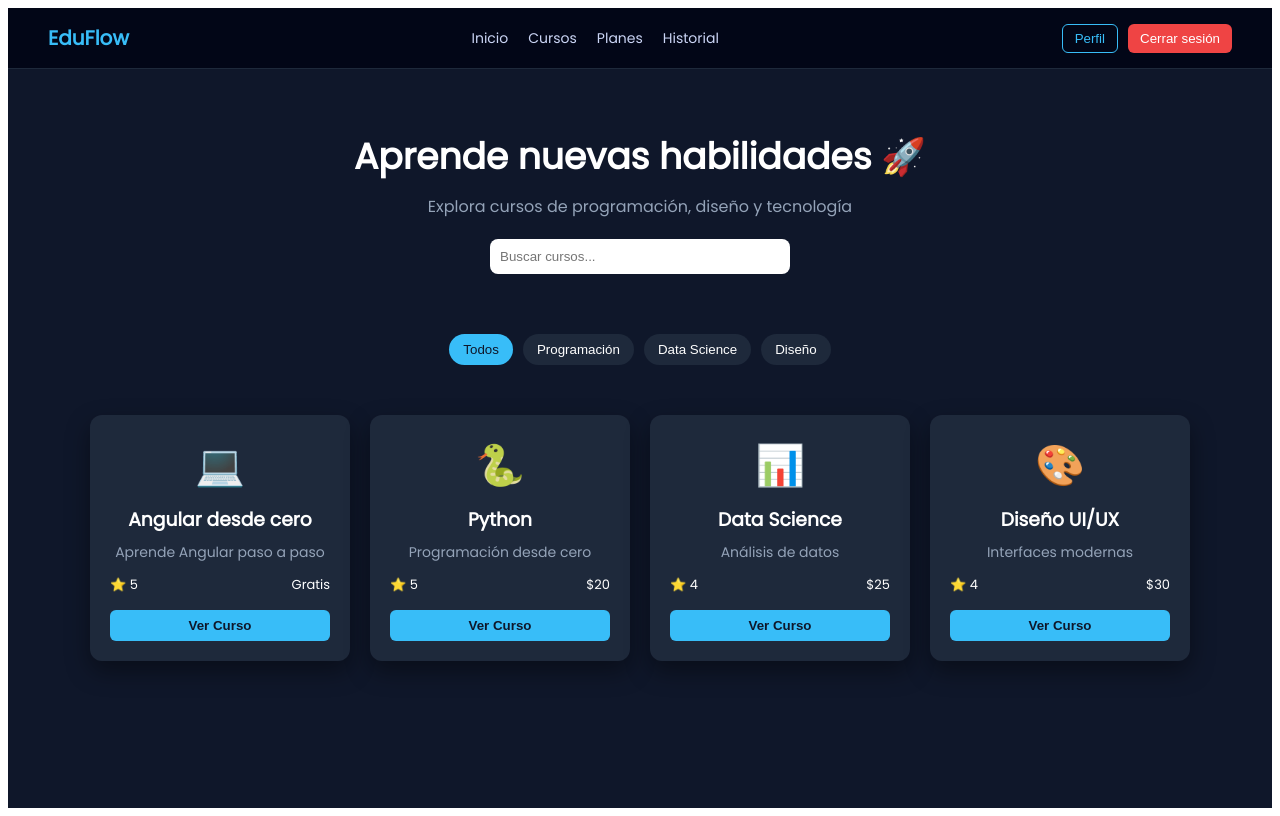
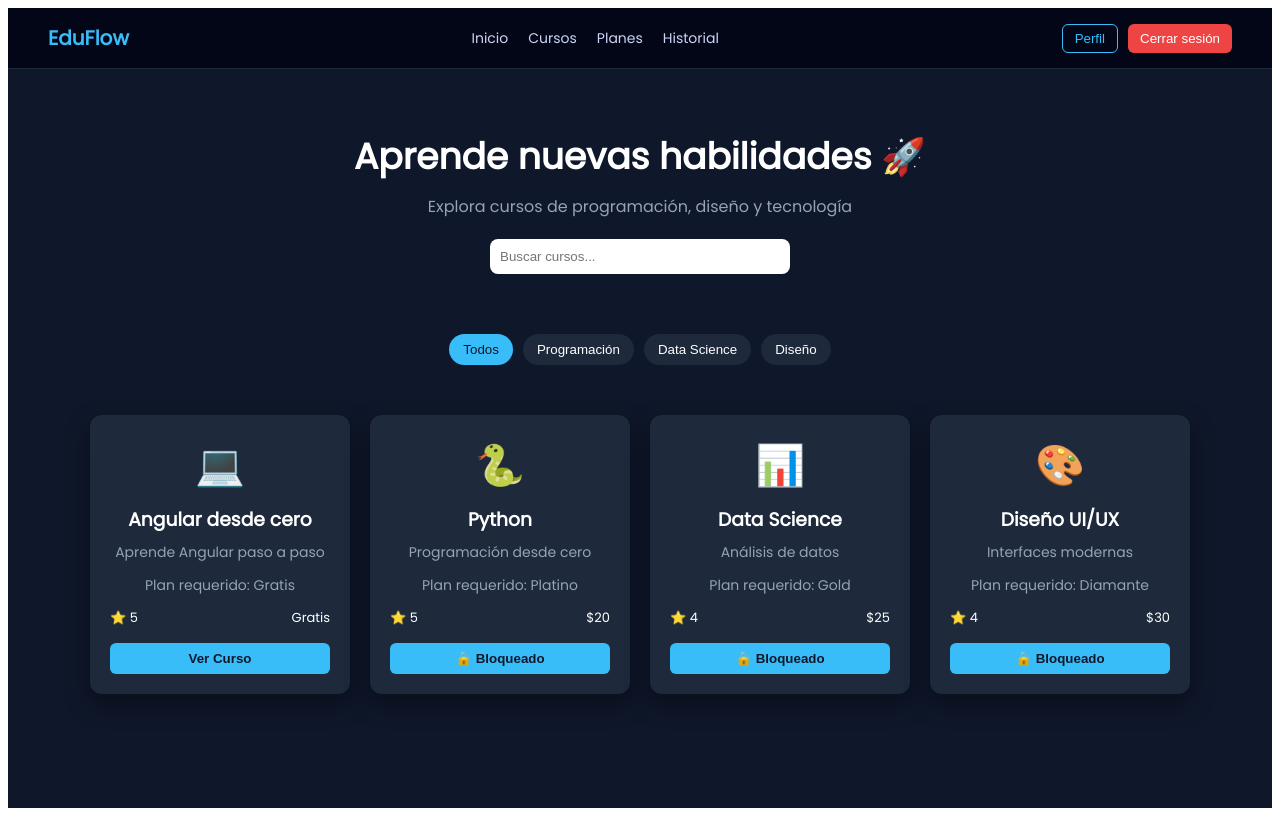
Before and after one commit to Kily10/proyecto-web, an Angular app in the folder frontend/: page /home in a window 1280 px wide. Built offline with nearby package versions, Linux system fonts and the light colour scheme; sample sign-in values are in the browser's storage.

Commit message:
pag de planes sub

```diff
--- a/frontend/src/app/pages/historial/historial.css
+++ b/frontend/src/app/pages/historial/historial.css
@@ -30,3 +30,14 @@
 .delete:hover {
   background: #dc2626;
 }
+
+.nivel {
+  font-size: 14px;
+  color: #94a3b8;
+  margin-bottom: 10px;
+}
+
+button:disabled {
+  opacity: 0.5;
+  cursor: not-allowed;
+}
--- a/frontend/src/app/pages/home/home.html
+++ b/frontend/src/app/pages/home/home.html
@@ -52,14 +52,22 @@
 
       <p>{{ curso.descripcion }}</p>
 
+      <!-- 🔥 NIVEL DEL CURSO -->
+      <p class="nivel">Plan requerido: {{ curso.nivel }}</p>
+
       <div class="info">
         ⭐ {{ curso.rating }}
         <span *ngIf="curso.precio === 0">Gratis</span>
         <span *ngIf="curso.precio > 0">${{ curso.precio }}</span>
       </div>
 
-      <button class="btn-primary" (click)="verCurso(curso)">
-        Ver Curso
+      <!-- 🔒 BOTÓN BLOQUEADO -->
+      <button
+        class="btn-primary"
+        [disabled]="!puedeAcceder(curso)"
+        (click)="verCurso(curso)"
+      >
+        {{ puedeAcceder(curso) ? 'Ver Curso' : '🔒 Bloqueado' }}
       </button>
 
     </div>
```
